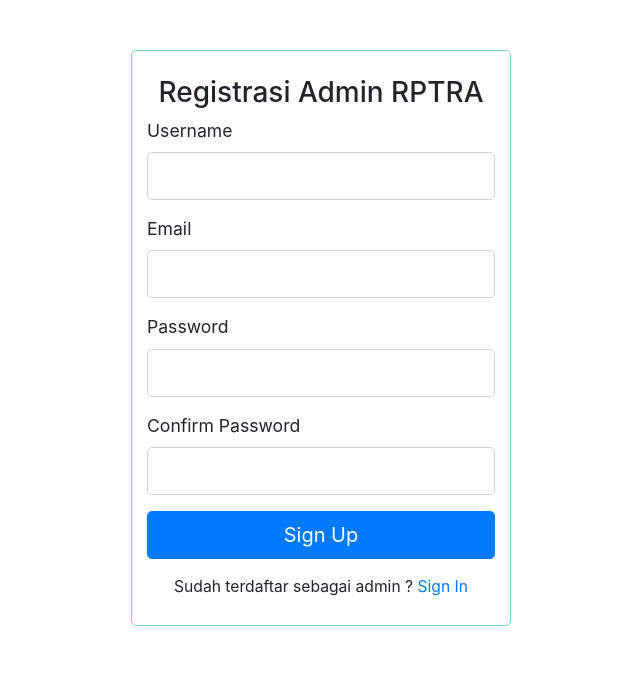
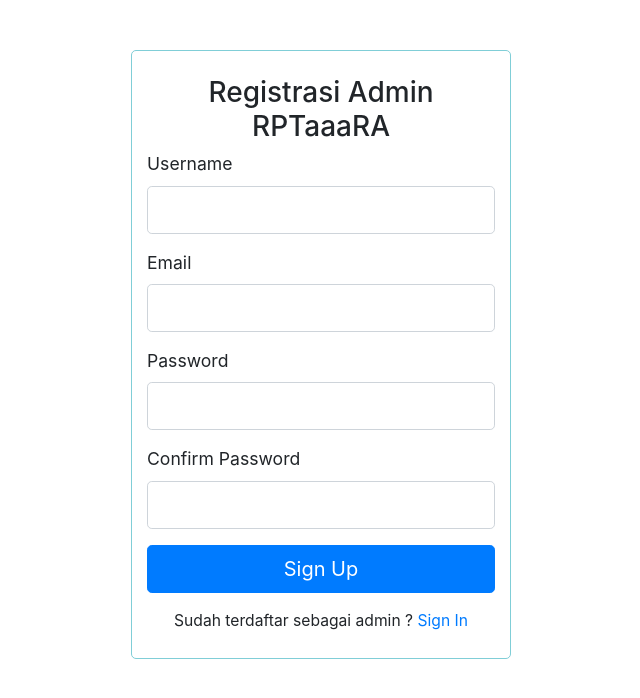
Before and after one commit to difioprdy/Skripsi, a PHP site: page /ADMIN_RPTRA/signup.php in a window 1280 px wide. Shown: the top 698 px of the page, without its empty margins (319-959 px from the left). Run offline with PHP 8.4, Linux system fonts and the light colour scheme.

Commit message:
update code 6/5/2022

```diff
--- a/ADMIN_RPTRA/signup.php
+++ b/ADMIN_RPTRA/signup.php
@@ -14,7 +14,7 @@
         <div class="row">
             <div class="col-md-4 offset-md-4 form-div">
                <form action="signup.php" method="post">
-                   <h3 class="text-center">Registrasi Admin RPTRA</h3>
+                   <h3 class="text-center">Registrasi Admin RPTaaaRA</h3>
 
                    <?php if(count($errors) > 0): ?>
                    <div class ="alert alert-danger">
```
